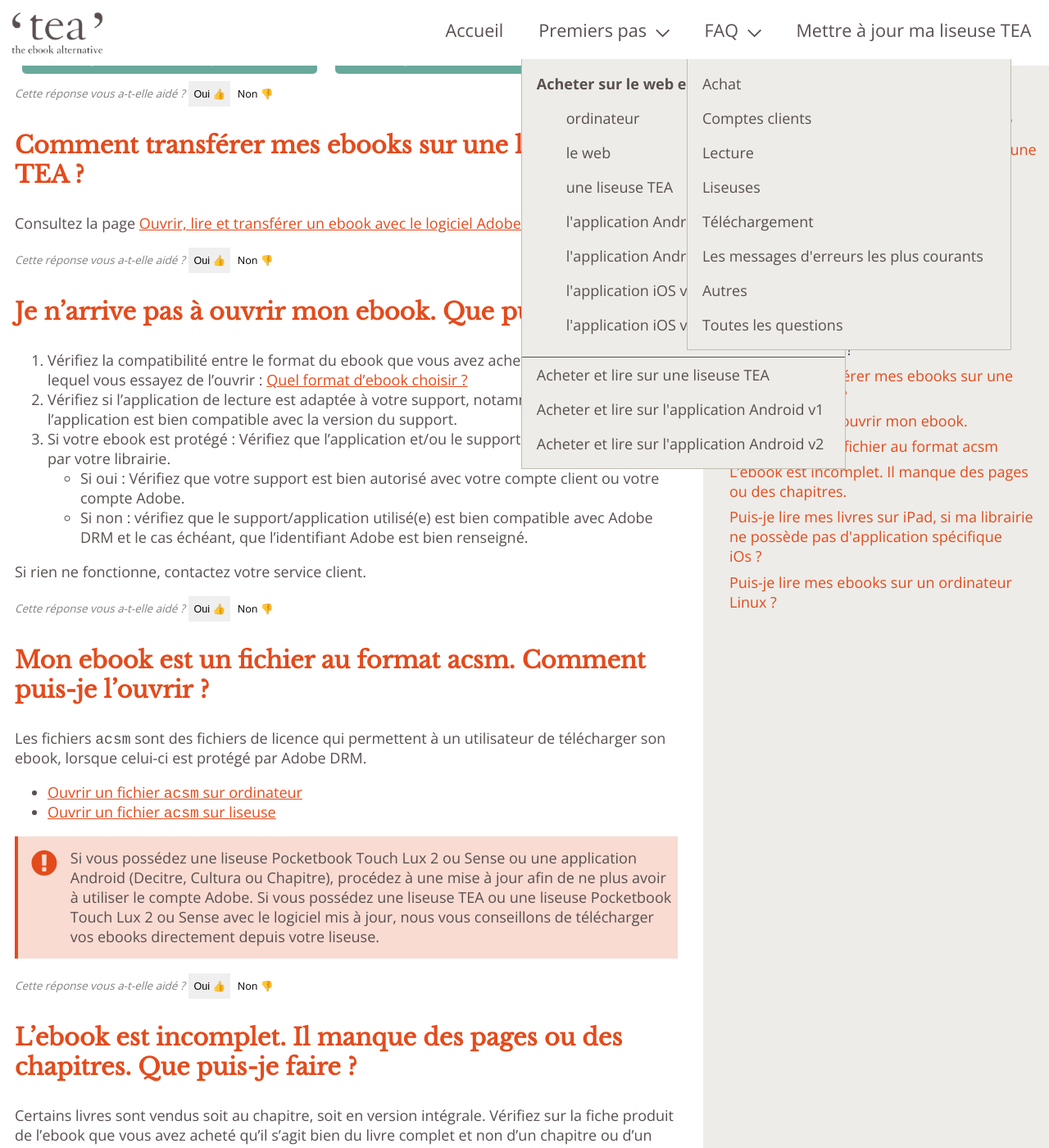
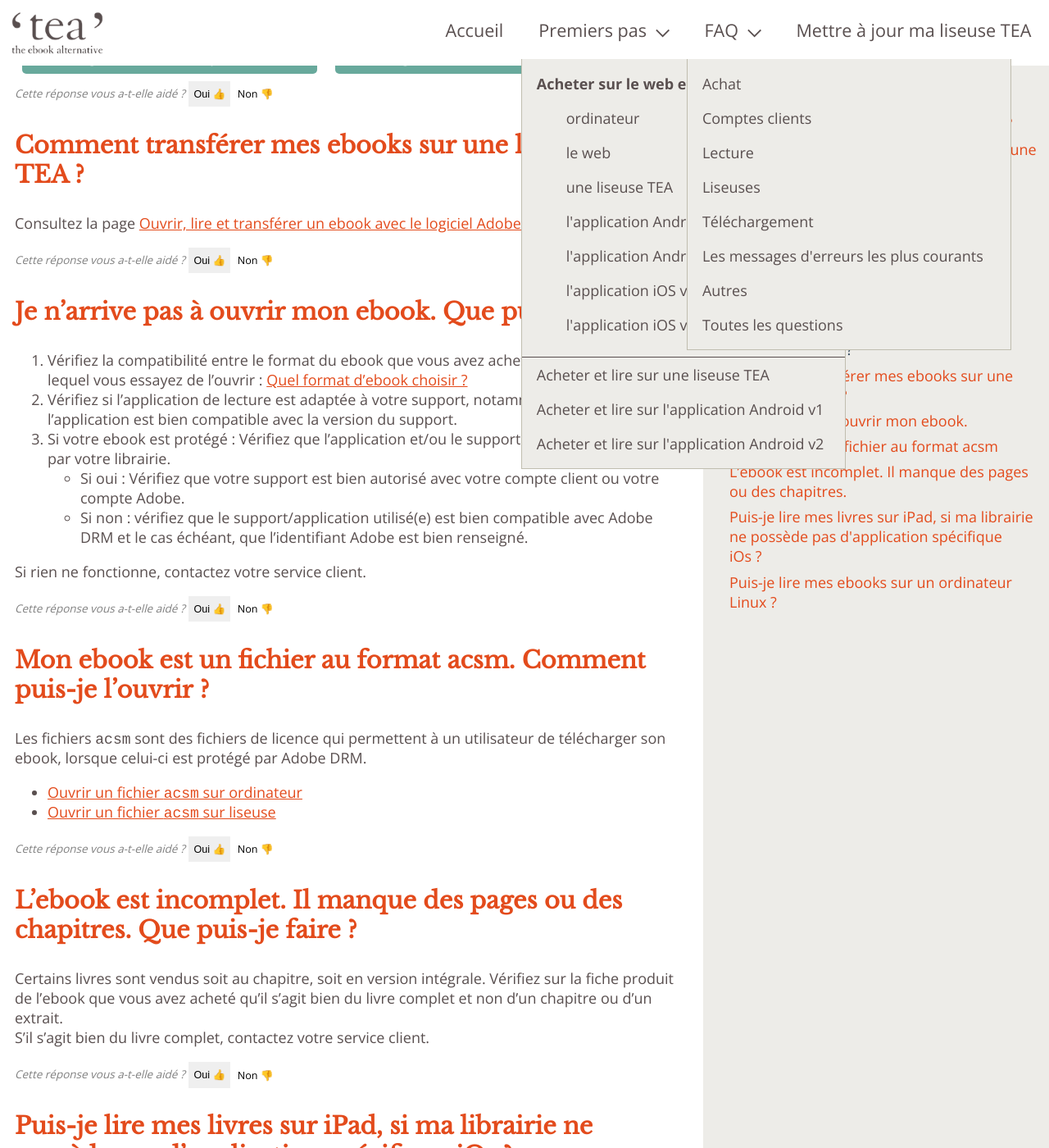
Before and after one commit to TEA-ebook/help-center, a Jekyll site: the page built from _pages/FAQ-lecture.md, in a window 1280 px wide and 1400 px high, scrolled down 2777 px. Shown: the whole window at 82% size. Built offline with Jekyll 4.4.1, drawn with Linux system fonts in a browser that asks for light colours.

Commit message:
Update FAQ-lecture.md

```diff
--- a/_pages/FAQ-lecture.md
+++ b/_pages/FAQ-lecture.md
@@ -132,7 +132,7 @@ Pour transférer vos ebooks vers une liseuse SONY, le logiciel Reader SONY est n
 
 ### Comment transférer mes ebooks sur une liseuse non TEA ?
 
-Consultez la page [Ouvrir, lire et transférer un ebook avec le logiciel Adobe Digital Editions](/ade)
+Consultez la page [Ouvrir, lire et transférer un ebook avec le logiciel Adobe Digital Editions](/ade).
 
 {% include feedback-button.html question="Comment transférer mes ebooks sur une liseuse non TEA ?" %}
 
@@ -160,8 +160,6 @@ Les fichiers `acsm` sont des fichiers de licence qui permettent à un utilisateu
 
 * [Ouvrir un fichier `acsm` sur ordinateur](/tea-ebook/#utiliser-ade)
 * [Ouvrir un fichier `acsm` sur liseuse](/liseuseBasic/#tranferer-basic2)
-
-<div class="warningtip"><p>Si vous possédez une liseuse Pocketbook Touch Lux 2 ou Sense ou une application Android (Decitre, Cultura ou Chapitre), procédez à une mise à jour afin de ne plus avoir à utiliser le compte Adobe. Si vous possédez une liseuse TEA ou une liseuse Pocketbook Touch Lux 2 ou Sense avec le logiciel mis à jour, nous vous conseillons de télécharger vos ebooks directement depuis votre liseuse.</p></div>
 
 {% include feedback-button.html question="Mon livre est un fichier au format acsm" %}
 
```
